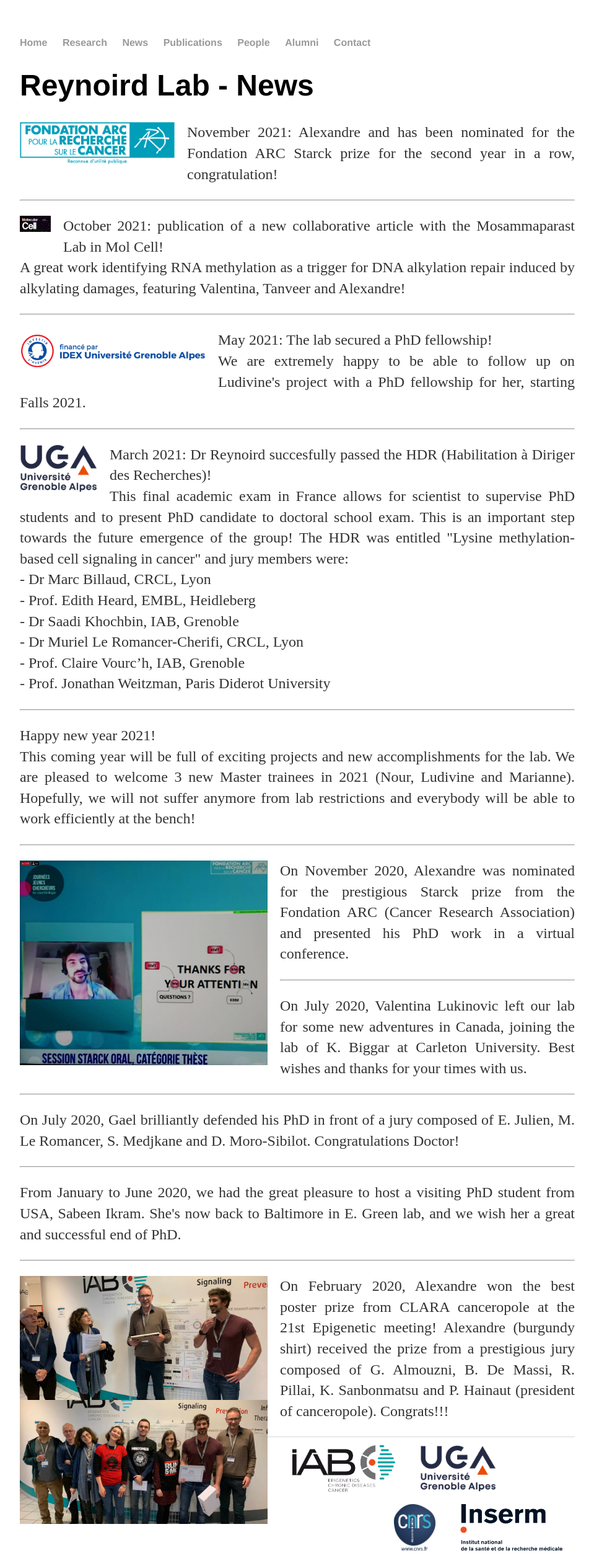
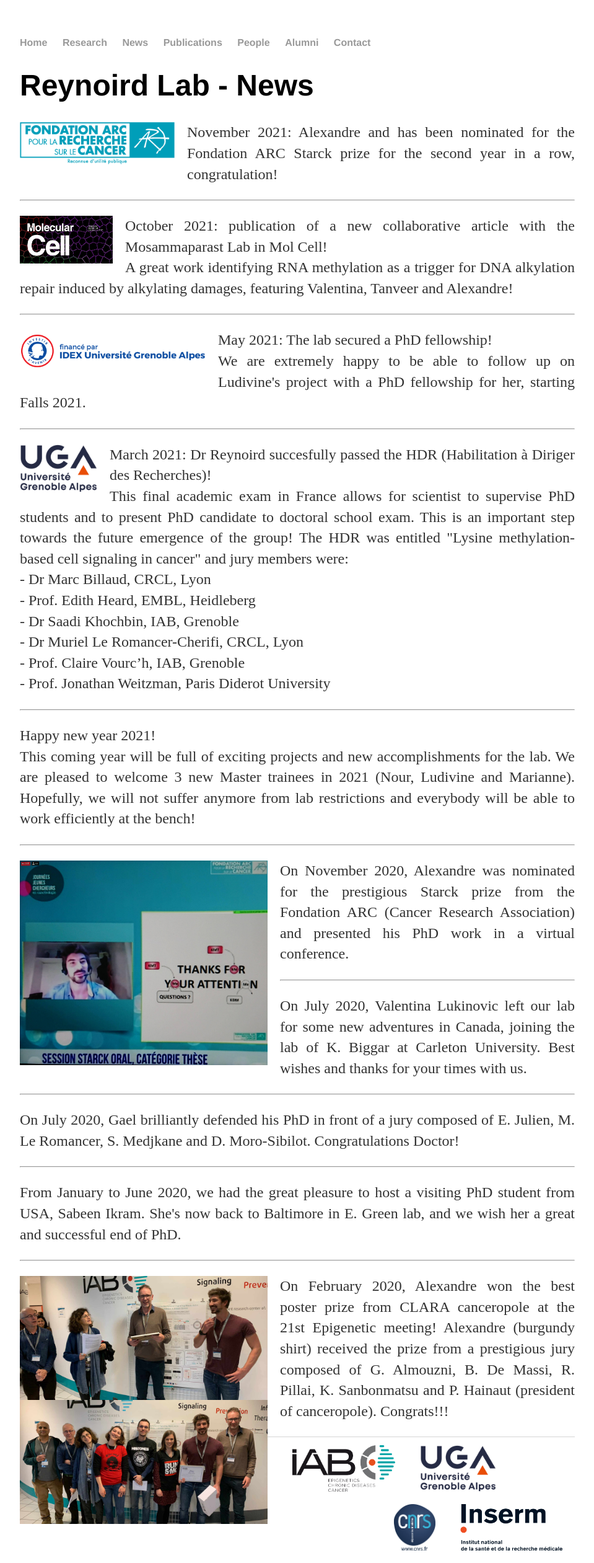
Before and after one commit to Reynoird-Lab/Reynoird-lab.github.io, a Jekyll site: the page built from News/index.html, in a window 1280 px wide. Shown: the whole page at 62% size, without its empty margins (160-1119 px from the left). Built offline with Jekyll 4.4.1, drawn with Linux system fonts in a browser that asks for light colours; Markdown is read by kramdown in place of the engine named in the settings.

Commit message:
Update index.html

```diff
--- a/News/index.html
+++ b/News/index.html
@@ -16,7 +16,7 @@
 <hr>
 
 <div class="div-categoryContainer">
-  <img src="https://reynoird-lab.github.io/Images/MolCell.jpg" title="Mol Cell cover" width="50" style="margin: 0px 20px 10px 0px;" class="picture-left">
+  <img src="https://reynoird-lab.github.io/Images/MolCell.jpg" title="Mol Cell cover" width="150" style="margin: 0px 20px 10px 0px;" class="picture-left">
   <div class="paragraph-right">
     <p align="justify"> October 2021: publication of a new collaborative article with the Mosammaparast Lab in Mol Cell! <br > A great work identifying RNA methylation as a trigger for DNA alkylation repair induced by alkylating damages, featuring Valentina, Tanveer and Alexandre!</p>
 	</div>
```
